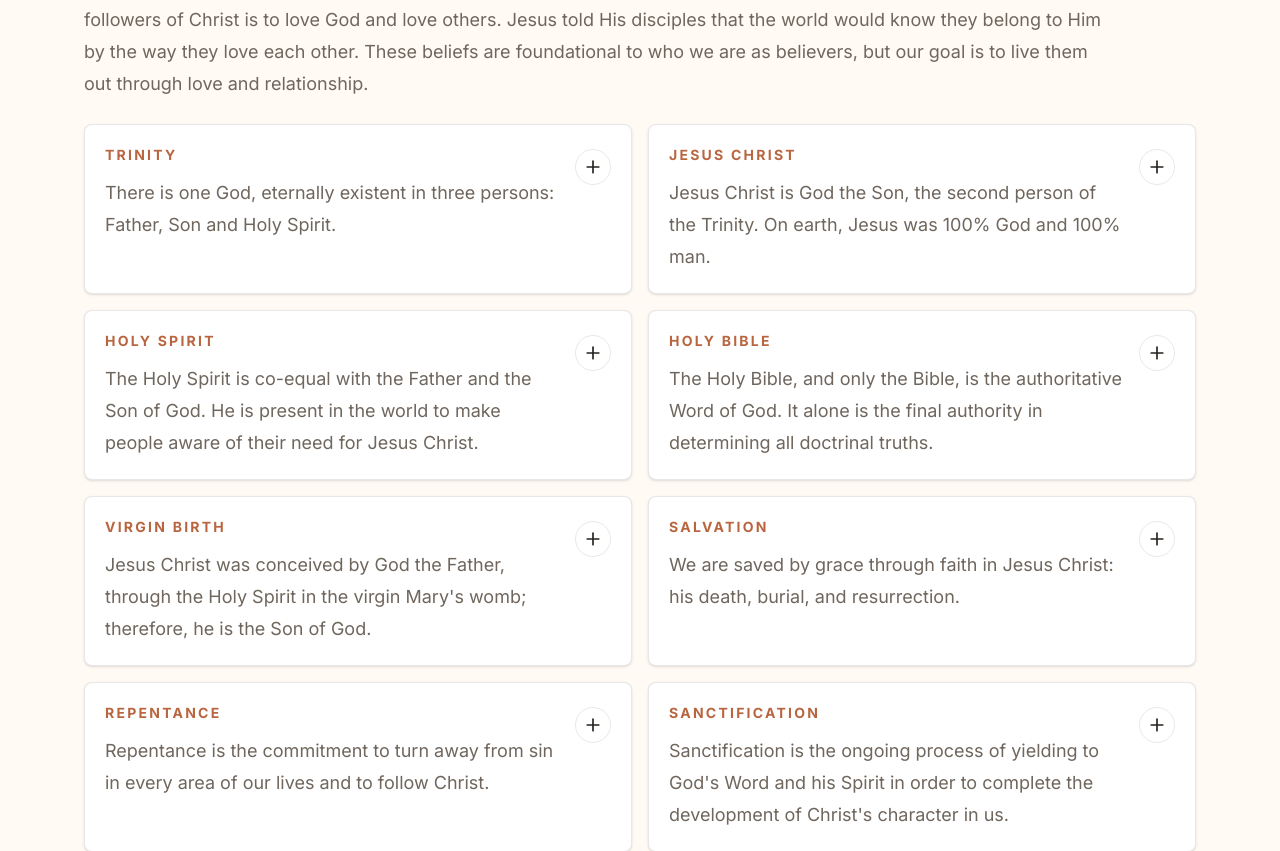
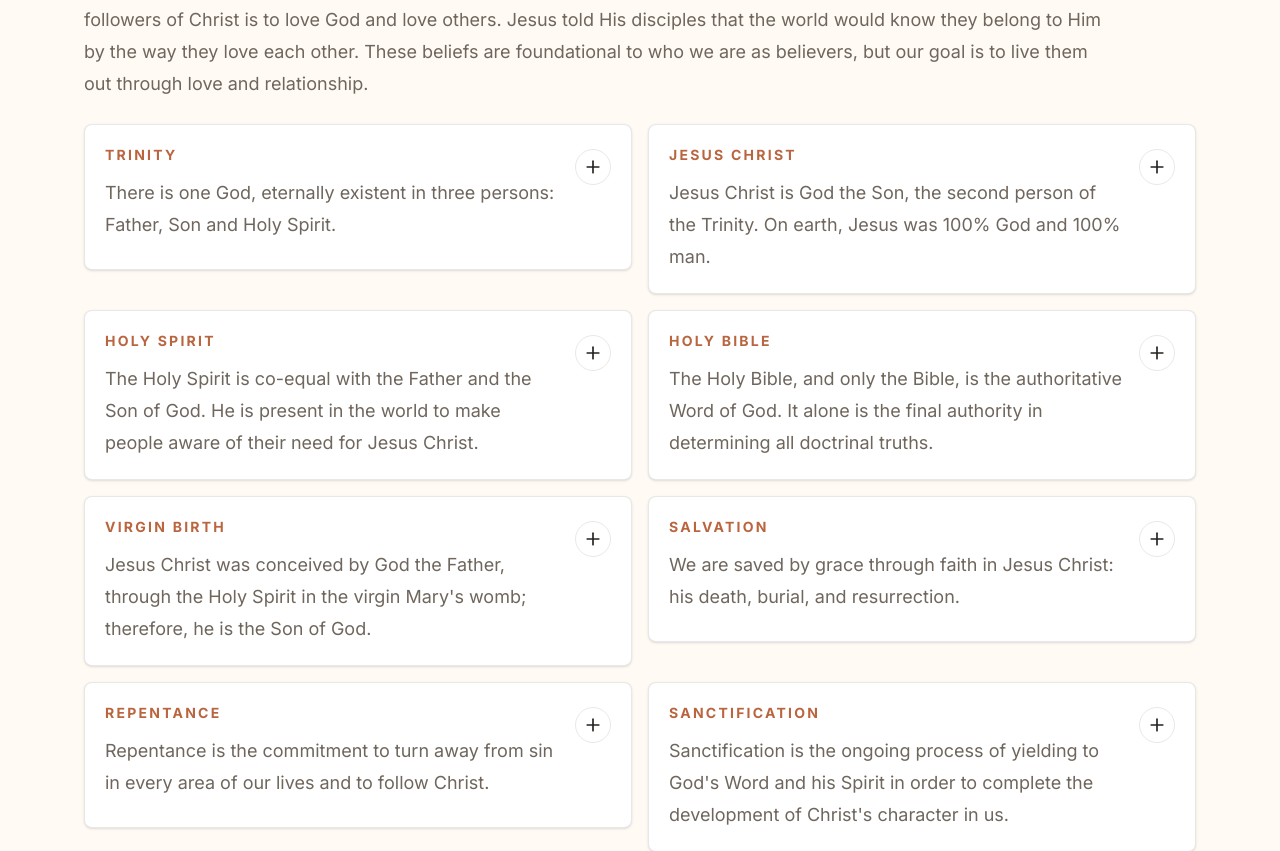
Before and after one commit to thomasleeward/city-view-cc, a Next.js app: page /about in a window 1280 px wide. Shown: the part 3850-4701 px from the top of the page. Built offline with nearby package versions, Linux system fonts and the light colour scheme; no server answers; a web font is replaced by a local one.

Commit message:
Fix accordion card alignment

```diff
--- a/src/components/site/StatementOfFaith.tsx
+++ b/src/components/site/StatementOfFaith.tsx
@@ -39,7 +39,7 @@ export function StatementOfFaith({
   return (
     <div className="space-y-6">
       <p className="max-w-5xl text-lg leading-8 text-muted">{intro}</p>
-      <div className="grid gap-4 md:grid-cols-2">
+      <div className="grid items-start gap-4 md:grid-cols-2">
         {statements.map((belief) => {
           const isOpen = openTitles.has(belief.title);
           const statementId = `belief-${belief.title
```
